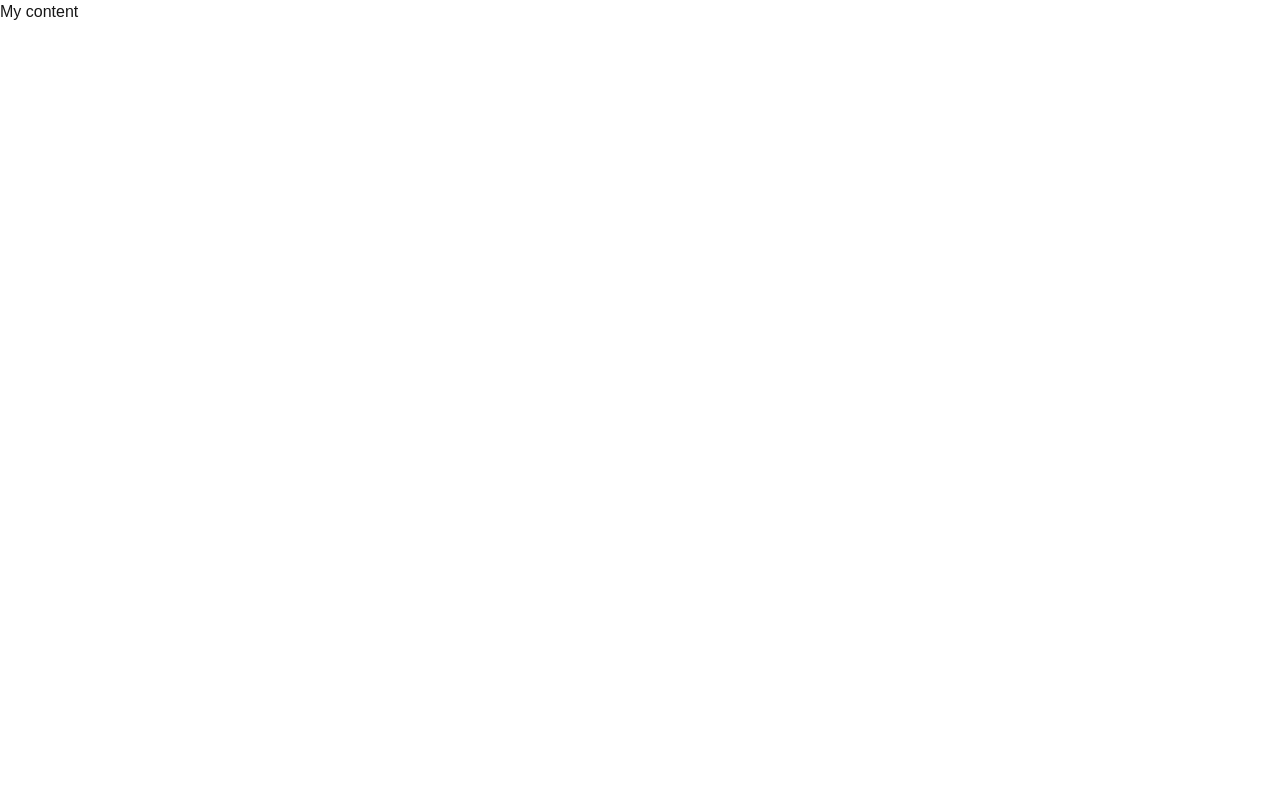
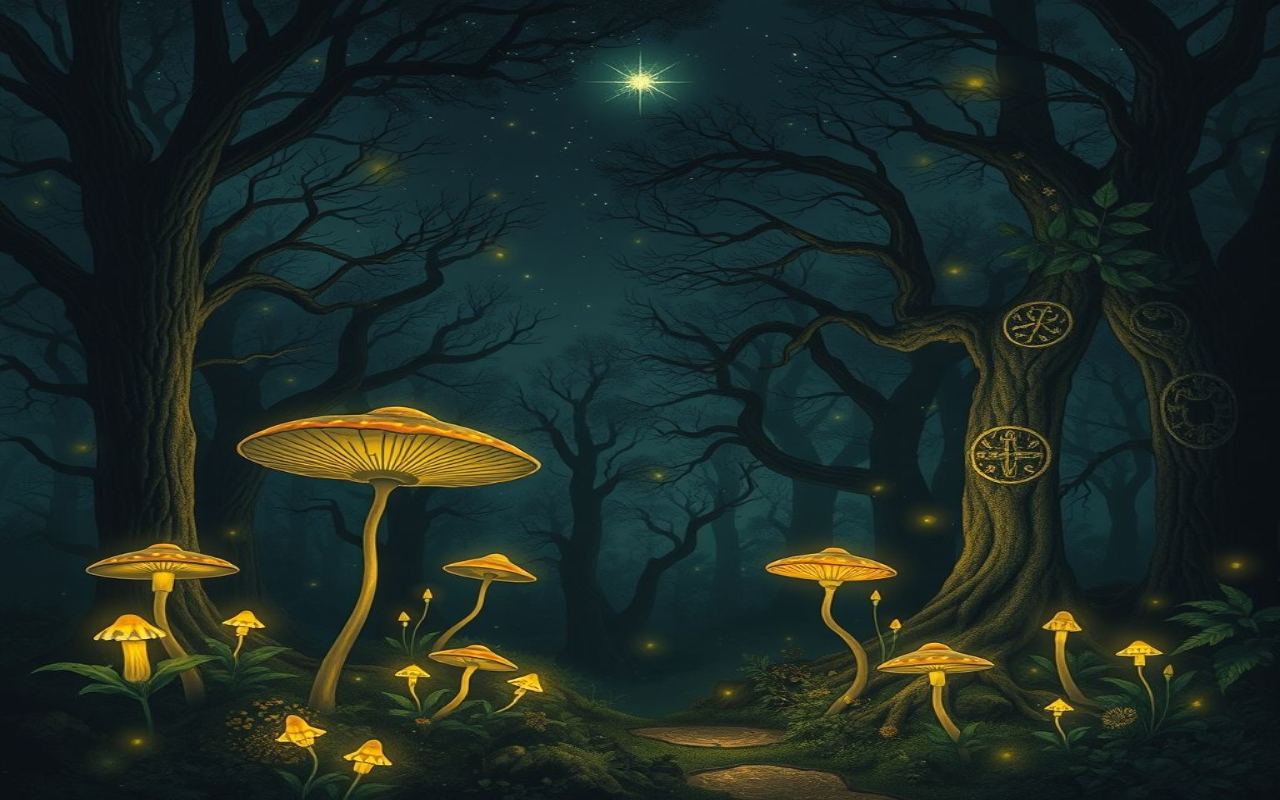
Before and after one commit to hugCarvalho/portfolio-2, a Next.js app: page / in a window 1280 px wide. Built offline with nearby package versions, Linux system fonts and the light colour scheme.

Commit message:
adding homepage

```diff
--- a/src/app/page.js
+++ b/src/app/page.js
@@ -1,8 +1,19 @@
+import Image from "next/image";
+import bg from "../../public/background/home-background.png";
+
+
 
 export default function Home() {
   return (
-    <div className="grid grid-rows-[20px_1fr_20px] items-center justify-items-center min-h-screen p-8 pb-20 gap-16 sm:p-20 font-[family-name:var(--font-geist-sans)]">
-      <h1>My content</h1>
-    </div>
+    <main className="flex min-h-screen flex-col items-center justify-between relative">
+      <Image
+        priority
+        sizes="100vw"
+        src={bg}
+        alt="background-image"
+        fill
+        className="-z-50 w-full h-full object-cover object-center opacity-50"
+      />
+    </main>
   );
 }
```
Also changed, not shown: public/background/home-background.png (added).
